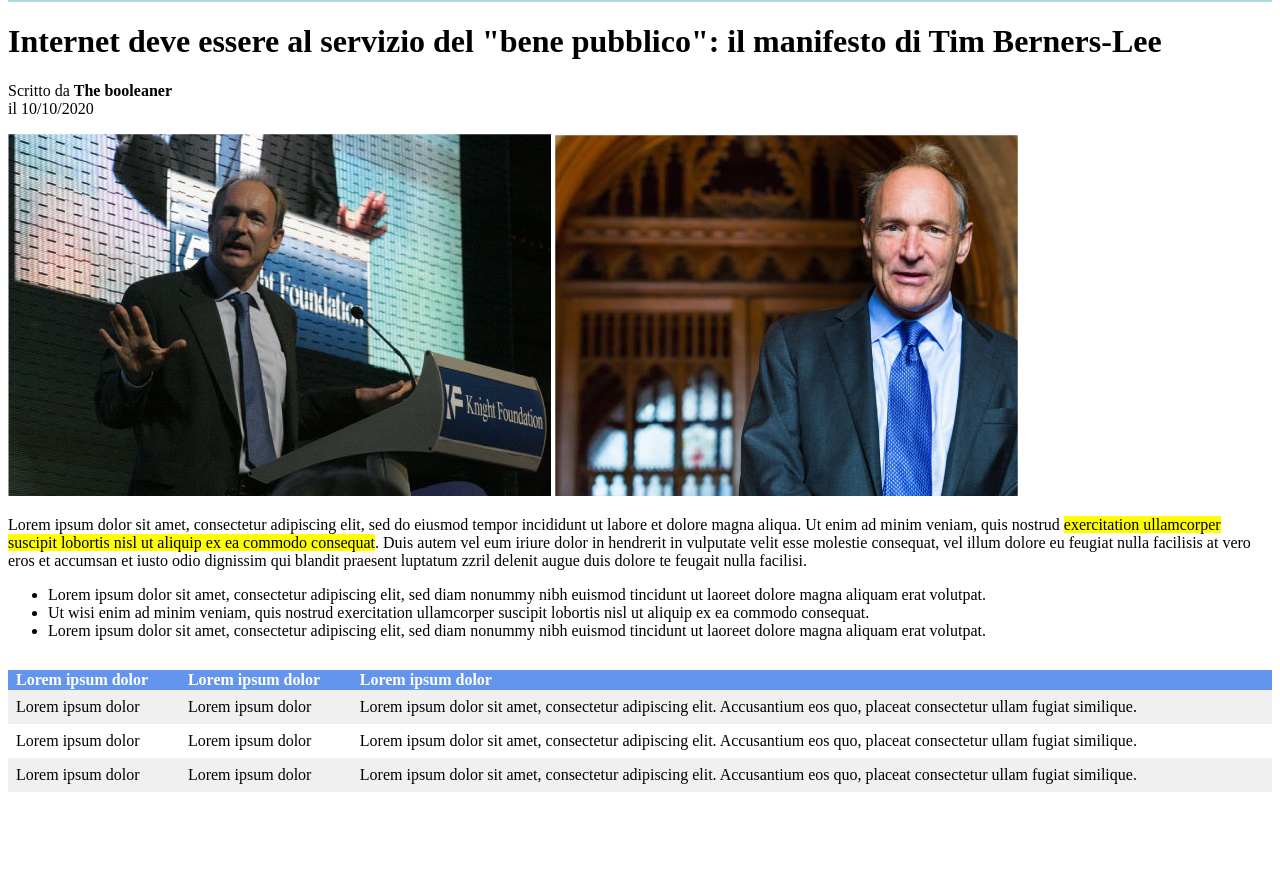
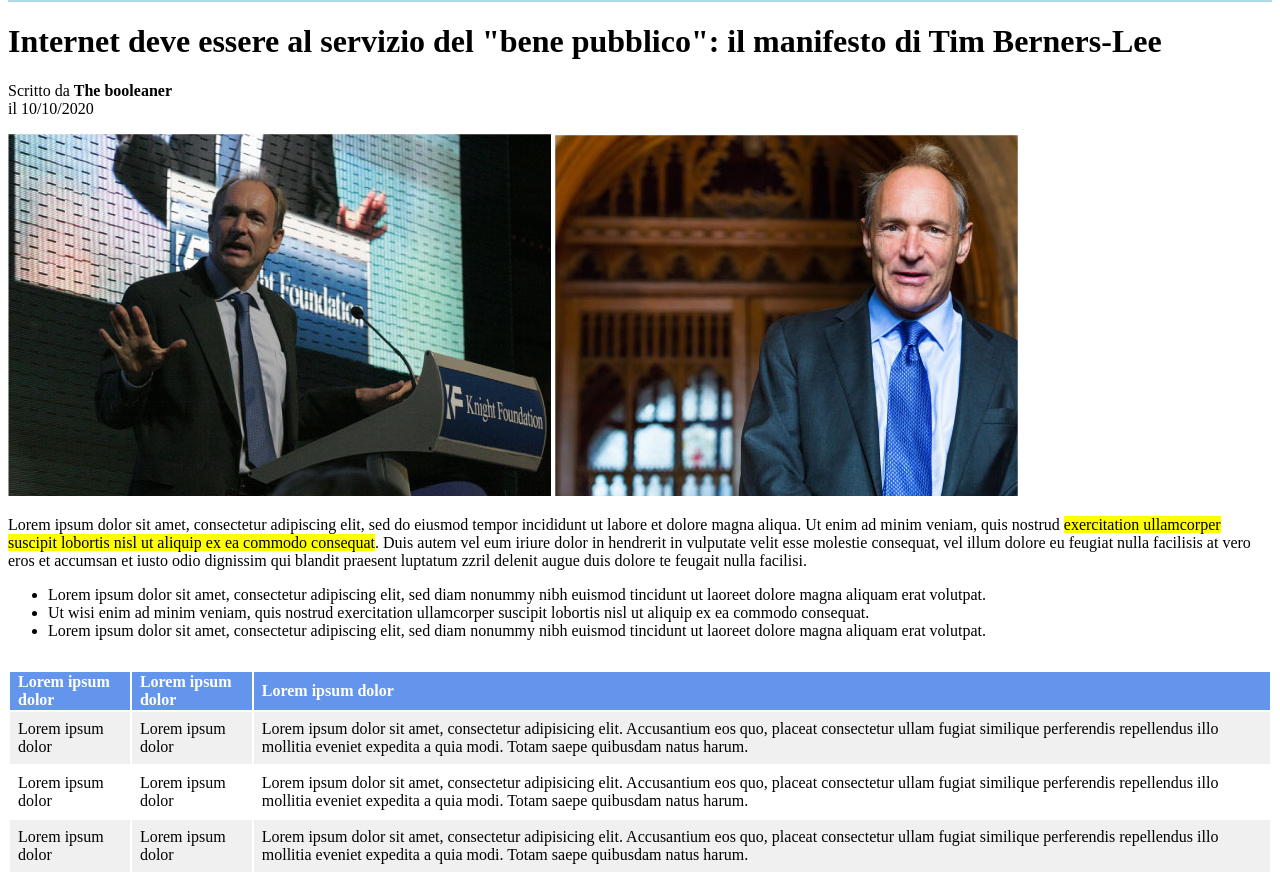
Before and after one commit to vrgsmn/html-css-booleaner, a plain HTML site: page img/index.html in a window 1280 px wide. Shown: the part 101-983 px from the top of the page. Before the commit the page ends 901 px from the top, so only its background shows below. Drawn offline with Linux system fonts and the light colour scheme.

Commit message:
fine-esercizio

```diff
--- a/img/app.css
+++ b/img/app.css
@@ -20,11 +20,16 @@ header {
 .highlight {
     background-color: yellow;}
 table {
-    width: 100%;
+    width: 100%
     border-collapse: collapse;
     margin-top: 30px;
 }
-th{
+th, td {
+    padding: 12px;
+    border: none;
+}
+
+th {
     background-color:  #6495ed ;
     color: white;
     padding: 1px 8px;
--- a/img/index.html
+++ b/img/index.html
@@ -42,17 +42,17 @@
         <tr>
             <td>Lorem ipsum dolor</td>
             <td>Lorem ipsum dolor</td>
-            <td>Lorem ipsum dolor sit amet, consectetur adipiscing elit. Accusantium eos quo, placeat consectetur ullam fugiat similique.</td>
+            <td>Lorem ipsum dolor sit amet, consectetur adipisicing elit. Accusantium eos quo, placeat consectetur ullam fugiat similique perferendis repellendus illo mollitia eveniet expedita a quia modi. Totam saepe quibusdam natus harum.</td>
         </tr>
         <tr>
             <td>Lorem ipsum dolor</td>
             <td>Lorem ipsum dolor</td>
-            <td>Lorem ipsum dolor sit amet, consectetur adipiscing elit. Accusantium eos quo, placeat consectetur ullam fugiat similique.</td>
+            <td>Lorem ipsum dolor sit amet, consectetur adipisicing elit. Accusantium eos quo, placeat consectetur ullam fugiat similique perferendis repellendus illo mollitia eveniet expedita a quia modi. Totam saepe quibusdam natus harum.</td>
         </tr>
         <tr>
             <td>Lorem ipsum dolor</td>
             <td>Lorem ipsum dolor</td>
-            <td>Lorem ipsum dolor sit amet, consectetur adipiscing elit. Accusantium eos quo, placeat consectetur ullam fugiat similique.</td>
+            <td>Lorem ipsum dolor sit amet, consectetur adipisicing elit. Accusantium eos quo, placeat consectetur ullam fugiat similique perferendis repellendus illo mollitia eveniet expedita a quia modi. Totam saepe quibusdam natus harum.</td>
         </tr>
     </tbody>
 
```
